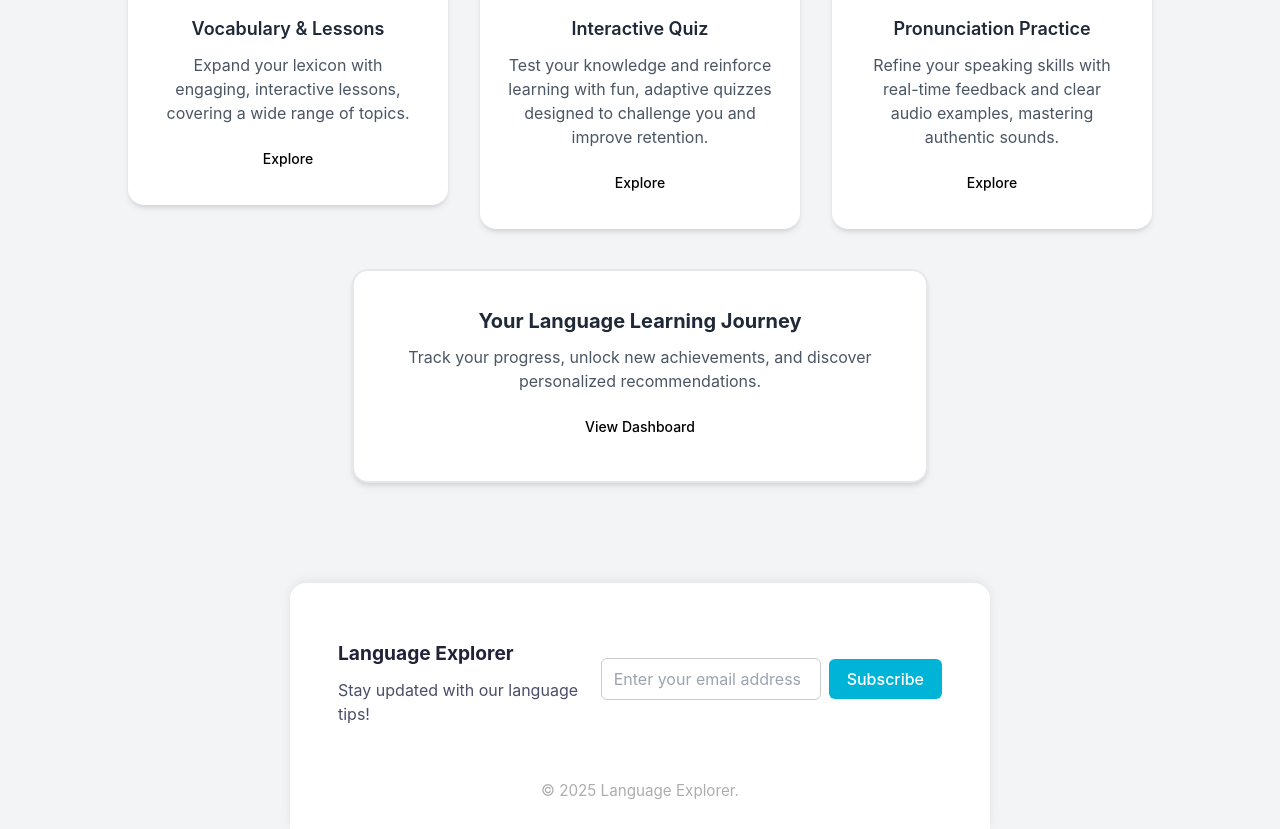
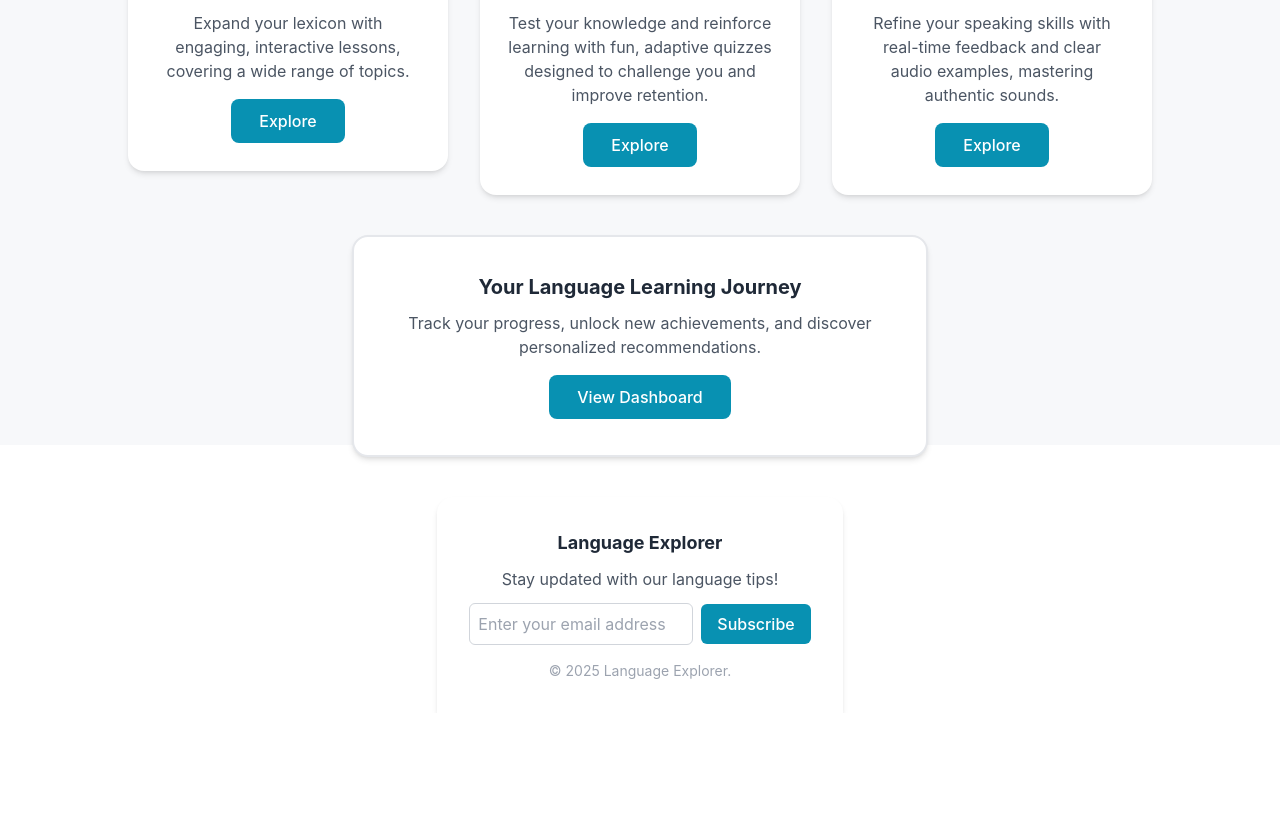
Before and after one commit to YoussefHalleb/Duolingo, a React (Vite) app: page /home in a window 1280 px wide. Shown: the part 355-1184 px from the top of the page. After the commit the page ends 1068 px from the top, so only its background shows below. Built offline with nearby package versions, Linux system fonts and the light colour scheme.

Commit message:
add shared layout footer buttons

```diff
--- a/src/components/Home/Home.jsx
+++ b/src/components/Home/Home.jsx
@@ -1,12 +1,12 @@
 import React from 'react';
-   import { Link } from 'react-router-dom';
-   import Layout from '../shared/layout';
-   import Button from '../shared/Button';
+import { Link, useNavigate } from 'react-router-dom';
+import Navbar from '../shared/Navbar';
 import './Home.css';
 
 const Home = () => {
   return (
-       <Layout>
+    <div className="home-page">
+      <Navbar />
       <header className="main-header">
         <h1 className="welcome-title">Welcome to Language Explorer!</h1>
         <p className="welcome-subtitle">
@@ -20,9 +20,7 @@ import React from 'react';
           </div>
           <h2 className="text-lg font-semibold text-gray-800 mb-2.5">Vocabulary & Lessons</h2>
           <p className="text-base text-gray-600 mb-4 text-center">Expand your lexicon with engaging, interactive lessons, covering a wide range of topics.</p>
-             <Link to="/learn">
-               <Button type="navigate" label="Explore" />
-             </Link>
+          <Link to="/vocabulaire" className="bg-cyan-600 text-white rounded-lg px-7 py-2.5 text-base font-medium hover:bg-cyan-700 transition-colors">Explore</Link>
         </div>
         <div className="bg-white rounded-2xl shadow-md p-7 w-80 flex flex-col items-center hover:shadow-lg transition-shadow">
           <div className="w-16 h-16 mb-4 flex items-center justify-center rounded-full bg-teal-100 shadow-sm overflow-hidden">
@@ -30,9 +28,7 @@ import React from 'react';
           </div>
           <h2 className="text-lg font-semibold text-gray-800 mb-2.5">Interactive Quiz</h2>
           <p className="text-base text-gray-600 mb-4 text-center">Test your knowledge and reinforce learning with fun, adaptive quizzes designed to challenge you and improve retention.</p>
-             <Link to="/quiz">
-               <Button type="navigate" label="Explore" />
-             </Link>
+          <Link to="/quiz" className="bg-cyan-600 text-white rounded-lg px-7 py-2.5 text-base font-medium hover:bg-cyan-700 transition-colors">Explore</Link>
         </div>
         <div className="bg-white rounded-2xl shadow-md p-7 w-80 flex flex-col items-center hover:shadow-lg transition-shadow">
           <div className="w-16 h-16 mb-4 flex items-center justify-center rounded-full bg-blue-100 shadow-sm overflow-hidden">
@@ -40,17 +36,24 @@ import React from 'react';
           </div>
           <h2 className="text-lg font-semibold text-gray-800 mb-2.5">Pronunciation Practice</h2>
           <p className="text-base text-gray-600 mb-4 text-center">Refine your speaking skills with real-time feedback and clear audio examples, mastering authentic sounds.</p>
-             <Link to="/prononciation">
-               <Button type="navigate" label="Explore" />
-             </Link>
+          <Link to="/prononciation" className="bg-cyan-600 text-white rounded-lg px-7 py-2.5 text-base font-medium hover:bg-cyan-700 transition-colors">Explore</Link>
         </div>
       </div>
       <div className="bg-white rounded-2xl shadow-md mx-auto max-w-xl p-9 text-center border-2 border-gray-200 mb-10">
         <h2 className="text-xl font-bold text-gray-800 mb-2.5">Your Language Learning Journey</h2>
         <p className="text-base text-gray-600 mb-4">Track your progress, unlock new achievements, and discover personalized recommendations.</p>
-           <Button type="navigate" label="View Dashboard" />
+        <button className="bg-cyan-600 text-white rounded-lg px-7 py-2.5 text-base font-medium hover:bg-cyan-700 transition-colors">View Dashboard</button>
       </div>
-       </Layout>
+      <footer className="bg-white rounded-t-2xl shadow-md mx-auto max-w-xl p-8 text-center mt-auto">
+        <div className="text-lg font-bold text-gray-800 mb-2.5">Language Explorer</div>
+        <div className="text-base text-gray-600 mb-3">Stay updated with our language tips!</div>
+        <div className="flex justify-center items-center gap-2 mb-4">
+          <input type="email" className="p-2 rounded-md border border-gray-300 text-base w-56" placeholder="Enter your email address" />
+          <button className="bg-cyan-600 text-white rounded-md px-4 py-2 text-base font-medium hover:bg-cyan-700 transition-colors">Subscribe</button>
+        </div>
+        <div className="text-sm text-gray-400">© 2025 Language Explorer.</div>
+      </footer>
+    </div>
   );
 };
 
--- a/src/components/shared/Button.css
+++ b/src/components/shared/Button.css
@@ -1,3 +1,4 @@
+/* Shared Button Styles */
 .btn {
   padding: 8px 16px;
   border: none;
--- a/src/components/shared/Button.jsx
+++ b/src/components/shared/Button.jsx
@@ -1,4 +1,5 @@
 import React from 'react';
+
 
 const Button = ({ type = 'navigate', label, onClick, disabled = false }) => {
   const getButtonClass = () => {
--- a/src/components/shared/Footer.css
+++ b/src/components/shared/Footer.css
@@ -9,6 +9,7 @@
   width: 200%;
   margin: 0;
 }
+
 
 .footer-content {
   margin-bottom: 10px;
--- a/src/components/shared/Footer.jsx
+++ b/src/components/shared/Footer.jsx
@@ -1,4 +1,5 @@
 import React, { useState } from 'react';
+
 
 const Footer = () => {
   const [email, setEmail] = useState('');
--- a/src/components/shared/layout.css
+++ b/src/components/shared/layout.css
@@ -1,3 +1,4 @@
+/* Shared Layout Styles */
 .layout {
   min-height: 100vh;
   display: flex;
@@ -5,6 +6,7 @@
   background: #f7f8fa;
 }
 
+
 .main-content {
   flex: 1 1 auto;
   padding: 20px;
--- a/src/components/shared/layout.jsx
+++ b/src/components/shared/layout.jsx
@@ -1,6 +1,7 @@
 import React from 'react';
 import Navbar from './Navbar';
 import Footer from './Footer';
+
 
 const Layout = ({ children }) => {
   return (
```
Also changed, not shown: src/components/shared/page.jsx (deleted). Lines whose indentation alone changed are shown as unchanged.
